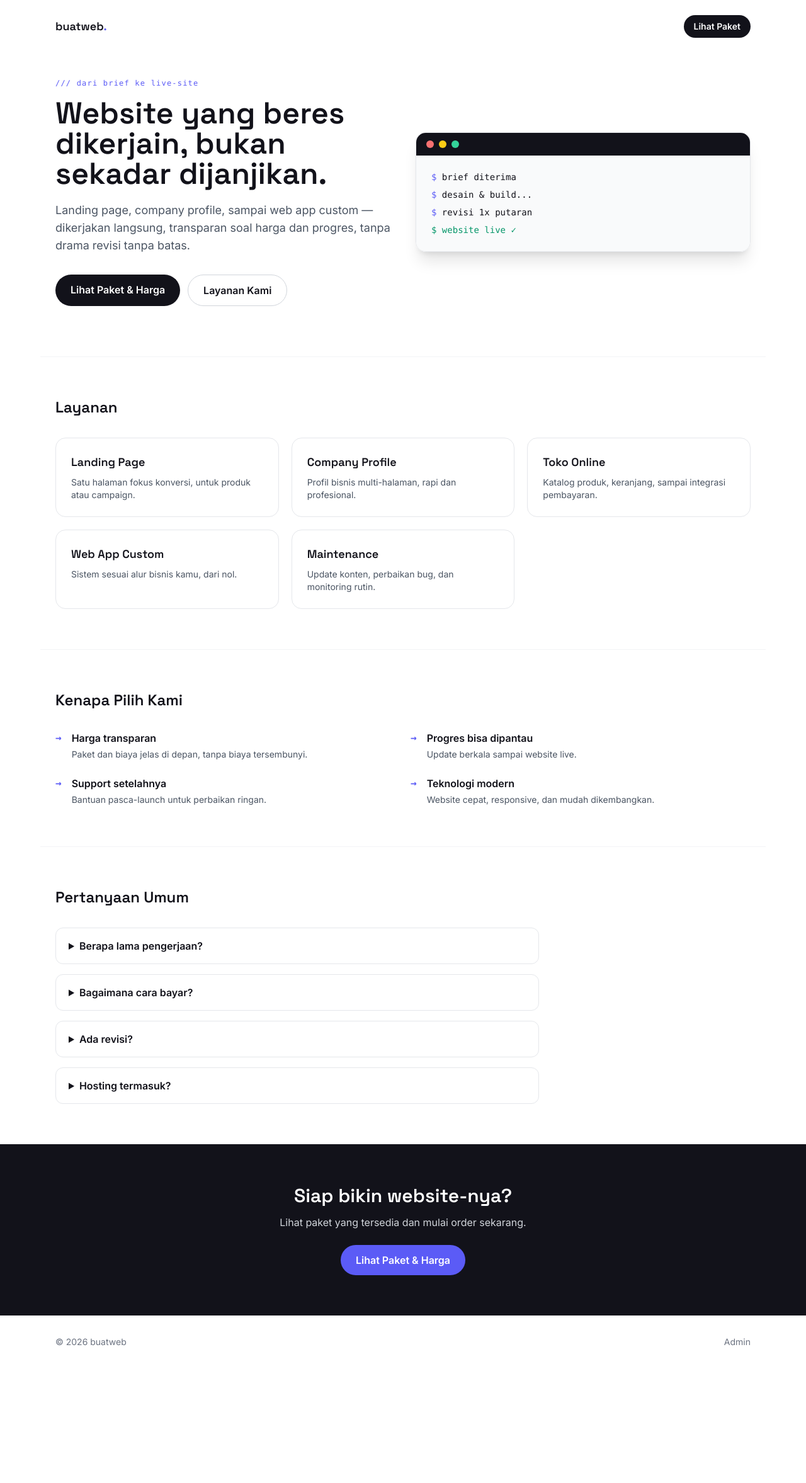
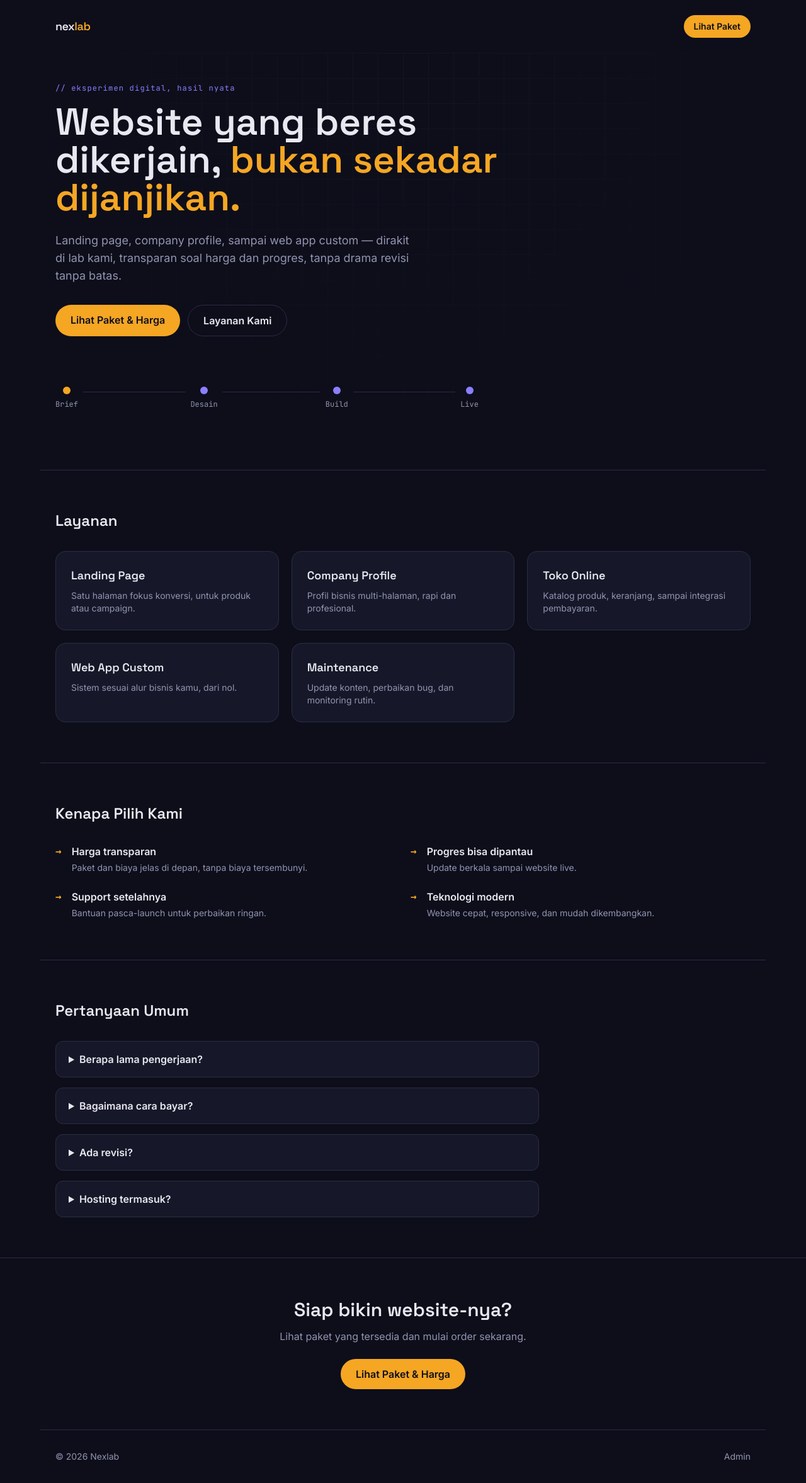
Before and after one commit to MisterDayy/jasa-website, a Flask app: page / in a window 1280 px wide. Shown: the whole page at 63% size. Before the commit the page ends 2137 px from the top, so only its background shows below. Run offline with Flask 3, Linux system fonts and the light colour scheme; some libraries are stand-ins or nearby versions.

Commit message:
redesign: dark theme, rename to Nexlab

```diff
--- a/templates/base.html
+++ b/templates/base.html
@@ -3,34 +3,47 @@
 <head>
   <meta charset="UTF-8">
   <meta name="viewport" content="width=device-width, initial-scale=1.0">
-  <title>{% block title %}Jasa Pembuatan Website{% endblock %}</title>
+  <title>{% block title %}Nexlab — Jasa Pembuatan Website{% endblock %}</title>
   <script src="https://cdn.tailwindcss.com"></script>
   <script>
     tailwind.config = {
       theme: {
         extend: {
           colors: {
-            ink: '#12121a',
-            accent: '#5b5bf6',
+            bg: '#0D0E1A',
+            surface: '#161829',
+            surface2: '#1F2136',
+            line: '#2A2C45',
+            ink: '#E8E8F0',
+            muted: '#9294B0',
+            amber: '#F5A623',
+            violet: '#8B7FFF',
           },
           fontFamily: {
             display: ['"Space Grotesk"', 'sans-serif'],
             body: ['"Inter"', 'sans-serif'],
+            mono: ['"JetBrains Mono"', 'monospace'],
           }
         }
       }
     }
   </script>
   <link rel="preconnect" href="https://fonts.googleapis.com">
-  <link href="https://fonts.googleapis.com/css2?family=Space+Grotesk:wght@500;600;700&family=Inter:wght@400;500;600&display=swap" rel="stylesheet">
-  <style>body{font-family:'Inter',sans-serif}</style>
+  <link href="https://fonts.googleapis.com/css2?family=Space+Grotesk:wght@500;600;700&family=Inter:wght@400;500;600&family=JetBrains+Mono:wght@400;500&display=swap" rel="stylesheet">
+  <style>
+    body{font-family:'Inter',sans-serif}
+    .grid-bg{
+      background-image: linear-gradient(#1F2136 1px, transparent 1px), linear-gradient(90deg, #1F2136 1px, transparent 1px);
+      background-size: 40px 40px;
+    }
+  </style>
 </head>
-<body class="bg-white text-ink font-body">
+<body class="bg-bg text-ink font-body">
   {% with messages = get_flashed_messages(with_categories=true) %}
     {% if messages %}
       <div class="max-w-3xl mx-auto mt-4 px-4 space-y-2">
         {% for category, message in messages %}
-          <div class="rounded-lg px-4 py-3 text-sm font-medium {{ 'bg-red-50 text-red-700 border border-red-200' if category == 'error' else 'bg-emerald-50 text-emerald-700 border border-emerald-200' }}">
+          <div class="rounded-lg px-4 py-3 text-sm font-medium border {{ 'bg-red-950/40 text-red-300 border-red-800' if category == 'error' else 'bg-emerald-950/40 text-emerald-300 border-emerald-800' }}">
             {{ message }}
           </div>
         {% endfor %}
--- a/templates/landing.html
+++ b/templates/landing.html
@@ -1,47 +1,48 @@
 {% extends "base.html" %}
-{% block title %}Jasa Pembuatan Website — Cepat, Rapi, Sesuai Kebutuhan{% endblock %}
+{% block title %}Nexlab — Website yang Beres Dikerjain{% endblock %}
 {% block content %}
 
 <nav class="max-w-6xl mx-auto px-6 py-6 flex items-center justify-between">
-  <span class="font-display font-semibold text-lg">buatweb<span class="text-accent">.</span></span>
-  <a href="{{ url_for('catalog') }}" class="text-sm font-semibold px-4 py-2 rounded-full bg-ink text-white hover:bg-accent transition">Lihat Paket</a>
+  <span class="font-display font-semibold text-lg tracking-tight">nex<span class="text-amber">lab</span></span>
+  <a href="{{ url_for('catalog') }}" class="text-sm font-semibold px-4 py-2 rounded-full bg-amber text-bg hover:bg-violet hover:text-white transition">Lihat Paket</a>
 </nav>
 
 <!-- Hero -->
-<header class="max-w-6xl mx-auto px-6 pt-10 pb-20 grid md:grid-cols-2 gap-10 items-center">
-  <div>
-    <p class="font-mono text-xs tracking-widest text-accent mb-4">/// dari brief ke live-site</p>
-    <h1 class="font-display text-4xl md:text-5xl font-semibold leading-tight">
-      Website yang beres dikerjain, bukan sekadar dijanjikan.
+<header class="relative overflow-hidden">
+  <div class="absolute inset-0 grid-bg opacity-40 [mask-image:radial-gradient(ellipse_at_top,black,transparent_70%)]"></div>
+  <div class="relative max-w-6xl mx-auto px-6 pt-12 pb-24">
+    <p class="font-mono text-xs tracking-widest text-violet mb-4">// eksperimen digital, hasil nyata</p>
+    <h1 class="font-display text-4xl md:text-6xl font-semibold leading-[1.1] max-w-3xl">
+      Website yang beres dikerjain, <span class="text-amber">bukan sekadar dijanjikan.</span>
     </h1>
-    <p class="mt-5 text-gray-600 text-lg">
-      Landing page, company profile, sampai web app custom — dikerjakan langsung,
+    <p class="mt-6 text-muted text-lg max-w-xl">
+      Landing page, company profile, sampai web app custom — dirakit di lab kami,
       transparan soal harga dan progres, tanpa drama revisi tanpa batas.
     </p>
     <div class="mt-8 flex flex-wrap gap-3">
-      <a href="{{ url_for('catalog') }}" class="px-6 py-3 rounded-full bg-ink text-white font-semibold hover:bg-accent transition">Lihat Paket & Harga</a>
-      <a href="#layanan" class="px-6 py-3 rounded-full border border-gray-300 font-semibold hover:border-ink transition">Layanan Kami</a>
+      <a href="{{ url_for('catalog') }}" class="px-6 py-3 rounded-full bg-amber text-bg font-semibold hover:bg-white transition">Lihat Paket & Harga</a>
+      <a href="#layanan" class="px-6 py-3 rounded-full border border-line text-ink font-semibold hover:border-violet transition">Layanan Kami</a>
     </div>
-  </div>
-  <div class="relative">
-    <div class="rounded-2xl border border-gray-200 shadow-xl overflow-hidden">
-      <div class="bg-ink px-4 py-3 flex gap-2">
-        <span class="w-3 h-3 rounded-full bg-red-400"></span>
-        <span class="w-3 h-3 rounded-full bg-yellow-400"></span>
-        <span class="w-3 h-3 rounded-full bg-emerald-400"></span>
+
+    <!-- Pipeline signature -->
+    <div class="mt-20 flex items-center justify-between max-w-2xl font-mono text-xs">
+      {% for step in ["Brief", "Desain", "Build", "Live"] %}
+      <div class="flex items-center {{ '' if loop.last else 'flex-1' }}">
+        <div class="flex flex-col items-center gap-2">
+          <span class="w-3 h-3 rounded-full {{ 'bg-amber' if loop.first else 'bg-violet' }}"></span>
+          <span class="text-muted">{{ step }}</span>
+        </div>
+        {% if not loop.last %}
+        <div class="flex-1 h-px bg-line mx-2 mb-5"></div>
+        {% endif %}
       </div>
-      <div class="p-6 font-mono text-sm space-y-2 bg-gray-50">
-        <p><span class="text-accent">$</span> brief diterima</p>
-        <p><span class="text-accent">$</span> desain &amp; build...</p>
-        <p><span class="text-accent">$</span> revisi 1x putaran</p>
-        <p class="text-emerald-600">$ website live ✓</p>
-      </div>
+      {% endfor %}
     </div>
   </div>
 </header>
 
 <!-- Layanan -->
-<section id="layanan" class="max-w-6xl mx-auto px-6 py-16 border-t border-gray-100">
+<section id="layanan" class="max-w-6xl mx-auto px-6 py-16 border-t border-line">
   <h2 class="font-display text-2xl font-semibold mb-8">Layanan</h2>
   <div class="grid sm:grid-cols-2 md:grid-cols-3 gap-5">
     {% for item in [
@@ -51,16 +52,16 @@
       ("Web App Custom", "Sistem sesuai alur bisnis kamu, dari nol."),
       ("Maintenance", "Update konten, perbaikan bug, dan monitoring rutin."),
     ] %}
-    <div class="p-6 rounded-2xl border border-gray-200 hover:border-accent transition">
+    <div class="p-6 rounded-2xl bg-surface border border-line hover:border-violet transition">
       <h3 class="font-display font-semibold text-lg">{{ item[0] }}</h3>
-      <p class="text-gray-600 text-sm mt-2">{{ item[1] }}</p>
+      <p class="text-muted text-sm mt-2">{{ item[1] }}</p>
     </div>
     {% endfor %}
   </div>
 </section>
 
 <!-- Kenapa kami -->
-<section class="max-w-6xl mx-auto px-6 py-16 border-t border-gray-100">
+<section class="max-w-6xl mx-auto px-6 py-16 border-t border-line">
   <h2 class="font-display text-2xl font-semibold mb-8">Kenapa Pilih Kami</h2>
   <div class="grid sm:grid-cols-2 gap-6">
     {% for item in [
@@ -70,10 +71,10 @@
       ("Teknologi modern", "Website cepat, responsive, dan mudah dikembangkan."),
     ] %}
     <div class="flex gap-4">
-      <span class="font-mono text-accent font-semibold">→</span>
+      <span class="font-mono text-amber font-semibold">→</span>
       <div>
         <h3 class="font-semibold">{{ item[0] }}</h3>
-        <p class="text-gray-600 text-sm mt-1">{{ item[1] }}</p>
+        <p class="text-muted text-sm mt-1">{{ item[1] }}</p>
       </div>
     </div>
     {% endfor %}
@@ -81,7 +82,7 @@
 </section>
 
 <!-- FAQ -->
-<section class="max-w-6xl mx-auto px-6 py-16 border-t border-gray-100">
+<section class="max-w-6xl mx-auto px-6 py-16 border-t border-line">
   <h2 class="font-display text-2xl font-semibold mb-8">Pertanyaan Umum</h2>
   <div class="space-y-4 max-w-3xl">
     {% for qa in [
@@ -90,25 +91,25 @@
       ("Ada revisi?", "Tersedia jatah revisi sesuai paket yang dipilih."),
       ("Hosting termasuk?", "Tergantung paket — cek detail di halaman paket masing-masing."),
     ] %}
-    <details class="border border-gray-200 rounded-xl px-5 py-4">
+    <details class="border border-line bg-surface rounded-xl px-5 py-4">
       <summary class="font-semibold cursor-pointer">{{ qa[0] }}</summary>
-      <p class="text-gray-600 text-sm mt-2">{{ qa[1] }}</p>
+      <p class="text-muted text-sm mt-2">{{ qa[1] }}</p>
     </details>
     {% endfor %}
   </div>
 </section>
 
 <!-- CTA -->
-<section class="bg-ink text-white">
+<section class="border-t border-line">
   <div class="max-w-6xl mx-auto px-6 py-16 text-center">
     <h2 class="font-display text-2xl md:text-3xl font-semibold">Siap bikin website-nya?</h2>
-    <p class="text-gray-300 mt-3">Lihat paket yang tersedia dan mulai order sekarang.</p>
-    <a href="{{ url_for('catalog') }}" class="inline-block mt-6 px-6 py-3 rounded-full bg-accent font-semibold hover:bg-white hover:text-ink transition">Lihat Paket & Harga</a>
+    <p class="text-muted mt-3">Lihat paket yang tersedia dan mulai order sekarang.</p>
+    <a href="{{ url_for('catalog') }}" class="inline-block mt-6 px-6 py-3 rounded-full bg-amber text-bg font-semibold hover:bg-violet hover:text-white transition">Lihat Paket & Harga</a>
   </div>
 </section>
 
-<footer class="max-w-6xl mx-auto px-6 py-8 text-sm text-gray-500 flex justify-between">
-  <span>© {{ 2026 }} buatweb</span>
+<footer class="max-w-6xl mx-auto px-6 py-8 text-sm text-muted flex justify-between border-t border-line">
+  <span>© 2026 Nexlab</span>
   <a href="{{ url_for('admin_login') }}" class="hover:text-ink">Admin</a>
 </footer>
 
```
Also changed, not shown: templates/admin/login.html (+6 -6 lines), templates/admin/orders.html (+10 -10 lines), templates/admin/products.html (+18 -18 lines), templates/catalog.html (+8 -8 lines), templates/checkout.html (+14 -14 lines), templates/order_success.html (+5 -5 lines).
